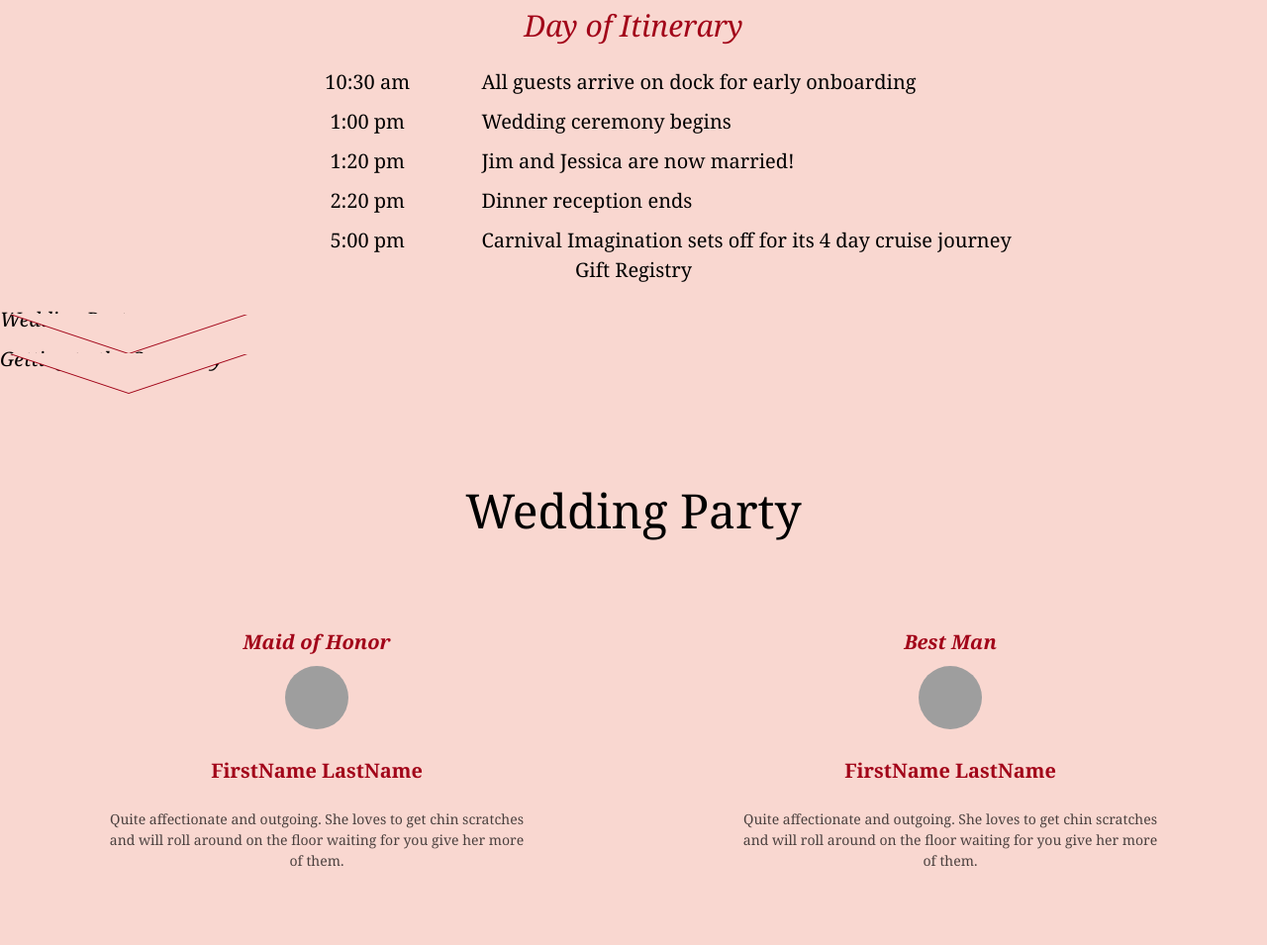
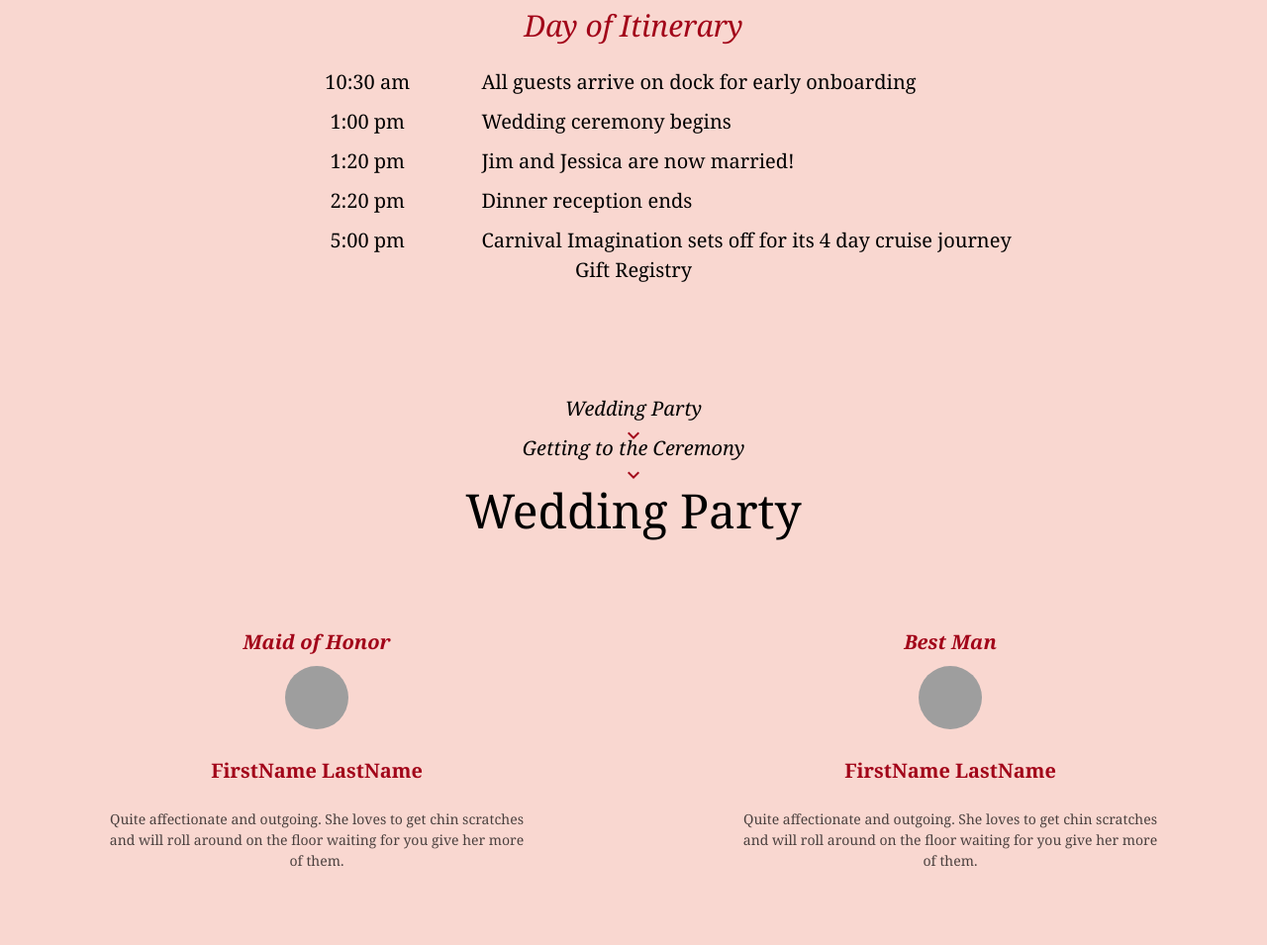
Before and after one commit to Rawgher/jimica_wedding_site, a website: page ceremony.html in a window 1280 px wide. Shown: the part 472-1427 px from the top of the page at 99% size. Drawn offline with nearby package versions, Linux system fonts and the light colour scheme; grey boxes are pictures that could not be loaded.

Commit message:
done for the night

```diff
--- a/ceremony.html
+++ b/ceremony.html
@@ -13,6 +13,11 @@
       rel="stylesheet"
       href="https://unpkg.com/tachyons@4.10.0/css/tachyons.min.css"
     />
+
+    <link
+      href="https://fonts.googleapis.com/icon?family=Material+Icons"
+      rel="stylesheet"
+    />
     <!-- Custom CSS -->
     <link rel="stylesheet" href="./assets/css/style.css" />
 
@@ -22,7 +27,7 @@
     <div class="fl w-100">
       <header
         class="fl w-100 tc avenir fixed"
-        style="background-color: #DAA3A3; opacity: 0.8"
+        style="background-color: #DAA3A3; opacity: 0.8; z-index: 10000"
       >
         <h1 class="mt2 mb0 baskerville fw1 f1 white">Jessica & Jim</h1>
         <nav class="tc mt4 w-100">
@@ -207,18 +212,32 @@
             </div>
             <div
               class="ph0 mh0 measure f4 lh-copy center"
-              style="position: absolute;"
+              style="position: relative;"
             >
-              <p class="fw1 black i">
-                Wedding Party
-              </p>
-              <div class="love-arrow"></div>
+              <div
+                style="
+              position: absolute;
+              top: 90px;
+              right: 0;
+              left: 0;
+          "
+              >
+                <p class="fw1 black i" style="margin-bottom: 0px;">
+                  Wedding Party
+                </p>
+                <!-- <div class="love-arrow"></div> -->
+                <a href="#bridalParty"
+                  ><i class="material-icons" style="color:#A20519"
+                    >keyboard_arrow_down</i
+                  ></a
+                >
+              </div>
             </div>
           </div>
         </div>
         <!-- second page -->
         <div
-          class="vh-100 dt w-100 tc black cover"
+          class="vh-100 dt w-100 tc fl black cover"
           style="background-color: #F9D7D0;"
           id="bridalParty"
         >
@@ -307,12 +326,25 @@
           </div>
           <div
             class="ph0 mh0 measure f4 lh-copy center"
-            style="position: absolute;"
+            style="position: relative;"
           >
-            <p class="fw1 black i">
-              Getting to the Ceremony
-            </p>
-            <div class="love-arrow"></div>
+            <div
+              style="
+        position: absolute;
+        top: 90px;
+        right: 0;
+        left: 0;
+    "
+            >
+              <p class="fw1 black i" style="margin-bottom: 0px;">
+                Getting to the Ceremony
+              </p>
+              <a href="#gettingThere"
+                ><i class="material-icons" style="color:#A20519"
+                  >keyboard_arrow_down</i
+                ></a
+              >
+            </div>
           </div>
         </div>
         <!-- third page -->
```
Also changed, not shown: cruise.html (+24 -7 lines), index.html (+9 -3 lines), photos.html (+1 -1 lines).
